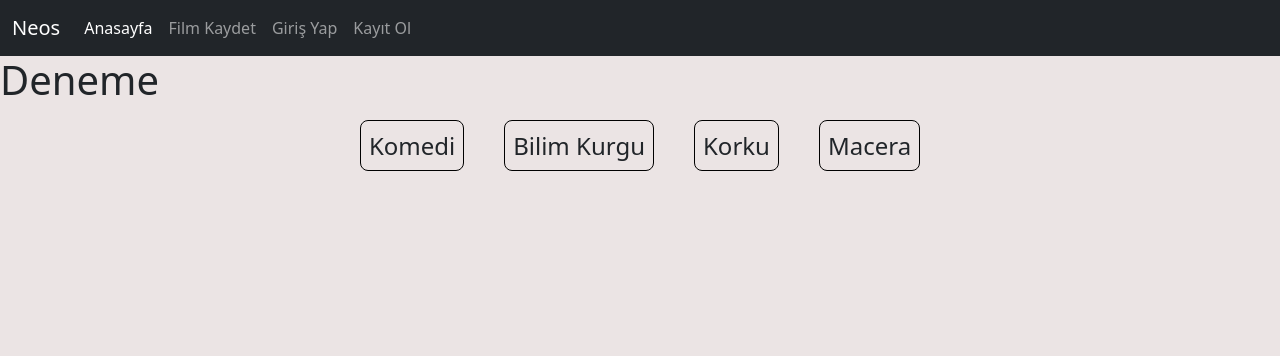
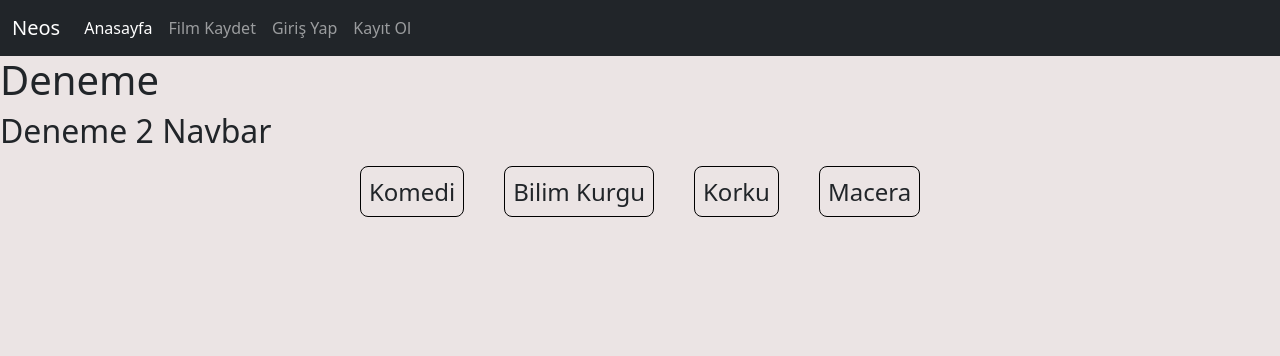
Before and after one commit to burakcnds/filmBlog, a Django app: page / in a window 1280 px wide. Shown: the top 356 px of the page. Run offline with Django 5.2, Linux system fonts and the light colour scheme; data comes from the database, SQL or seed files in the repository.

```diff
--- a/myapp/templates/index.html
+++ b/myapp/templates/index.html
@@ -13,6 +13,7 @@
 
 
     <h1> Deneme </h1>
+    <h2> Deneme 2 Navbar </h2>
 
       <div class="container">
         <div class="category-section d-flex justify-content-center mt-4">
```
Also changed, not shown: 2 other files.
